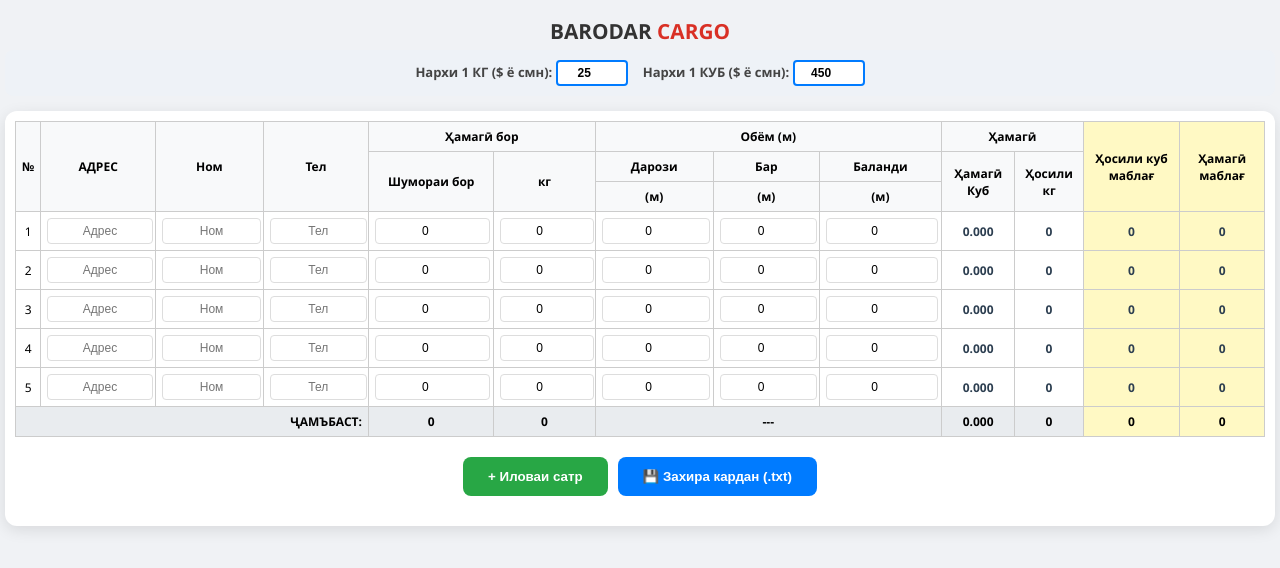
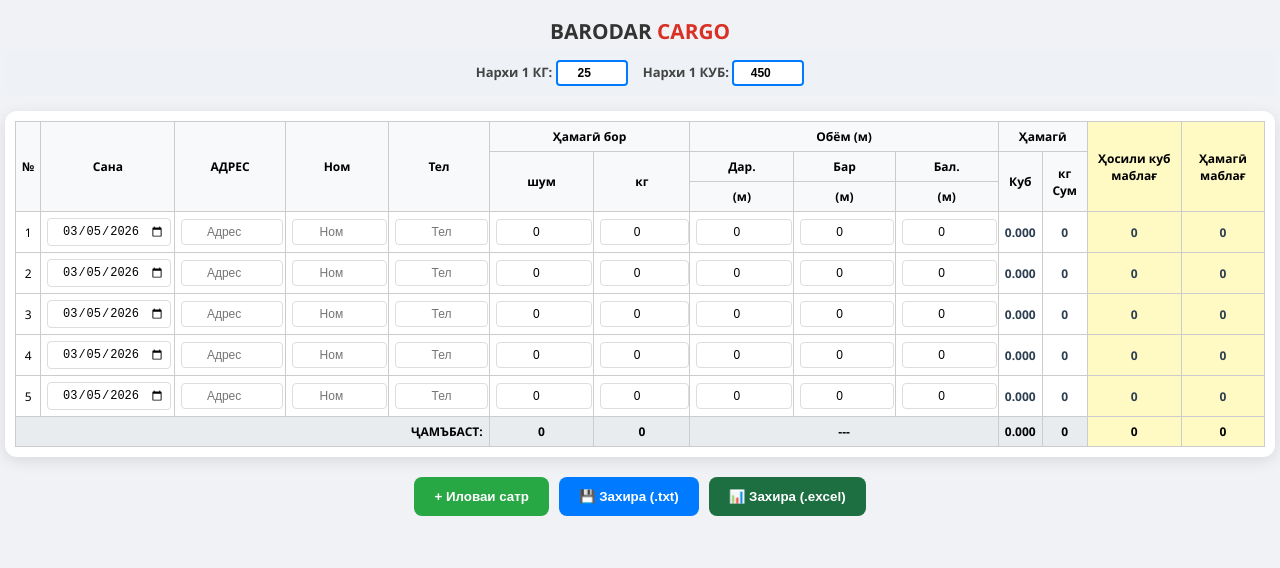
Before and after one commit to Sobirovtj/llllll, a plain HTML site: page index.html in a window 1280 px wide. Drawn offline with Linux system fonts and the light colour scheme.

Commit message:
index.html

```diff
--- a/index.html
+++ b/index.html
@@ -5,6 +5,8 @@
   <meta charset="UTF-8">
   <meta name="viewport" content="width=device-width, initial-scale=1.0">
   <title>Barodar Cargo Calc</title>
+  <!-- Пайваст кардани китобхона барои Excel -->
+  <script src="https://cdnjs.cloudflare.com"></script>
   <style>
     body {
       font-family: 'Segoe UI', Tahoma, Geneva, Verdana, sans-serif;
@@ -32,7 +34,6 @@
       color: #d93025;
     }
 
-    /* Танзимоти нархҳо */
     .price-settings {
       display: flex;
       justify-content: center;
@@ -41,6 +42,7 @@
       padding: 10px;
       background: #eef2f7;
       border-radius: 8px;
+      flex-wrap: wrap;
     }
 
     .price-settings label {
@@ -60,7 +62,7 @@
     table {
       width: 100%;
       border-collapse: collapse;
-      min-width: 1100px;
+      min-width: 1200px;
     }
 
     th,
@@ -74,6 +76,9 @@
     th {
       background-color: #f8f9fa;
       font-weight: bold;
+      position: sticky;
+      top: 0;
+      z-index: 10;
     }
 
     .yellow-bg {
@@ -105,10 +110,11 @@
       justify-content: center;
       gap: 10px;
       margin: 20px 0;
+      flex-wrap: wrap;
     }
 
     .btn {
-      padding: 12px 25px;
+      padding: 12px 20px;
       border: none;
       border-radius: 8px;
       cursor: pointer;
@@ -121,21 +127,20 @@
       background-color: #28a745;
     }
 
-    .btn-save {
+    .btn-save-txt {
       background-color: #007bff;
     }
 
+    .btn-save-excel {
+      background-color: #1d6f42;
+    }
+
+    /* Ранги Excel */
     @media (max-width: 600px) {
       .price-settings {
         flex-direction: column;
         align-items: center;
-        gap: 5px;
-      }
-
-      th,
-      td {
-        padding: 4px;
-        font-size: 11px;
+        gap: 10px;
       }
     }
   </style>
@@ -145,15 +150,25 @@
 
   <h2>BARODAR <span class="cargo-red">CARGO</span></h2>
 
+  <datalist id="tajik-names">
+    <option value="Абдулло">
+    <option value="Алишер">
+    <option value="Дилшод">
+    <option value="Мадина">
+    <option value="Рустам">
+  </datalist>
+
+  <datalist id="tajik-districts">
+    <option value="Душанбе">
+    <option value="Хуҷанд">
+    <option value="Бохтар">
+    <option value="Кӯлоб">
+    <option value="Данғара">
+  </datalist>
+
   <div class="price-settings">
-    <div>
-      <label>Нархи 1 КГ ($ ё смн): </label>
-      <input type="number" id="p-kg" value="25" oninput="calc()">
-    </div>
-    <div>
-      <label>Нархи 1 КУБ ($ ё смн): </label>
-      <input type="number" id="p-cub" value="450" oninput="calc()">
-    </div>
+    <div><label>Нархи 1 КГ: </label><input type="number" id="p-kg" value="25" oninput="calc()"></div>
+    <div><label>Нархи 1 КУБ: </label><input type="number" id="p-cub" value="450" oninput="calc()"></div>
   </div>
 
   <div class="container">
@@ -161,6 +176,7 @@
       <thead>
         <tr>
           <th rowspan="3">№</th>
+          <th rowspan="3">Сана</th>
           <th rowspan="3">АДРЕС</th>
           <th rowspan="3">Ном</th>
           <th rowspan="3">Тел</th>
@@ -171,13 +187,13 @@
           <th rowspan="3" class="yellow-bg">Ҳамагӣ маблағ</th>
         </tr>
         <tr>
-          <th rowspan="2">Шумораи бор</th>
+          <th rowspan="2">шум</th>
           <th rowspan="2">кг</th>
-          <th>Дарози</th>
+          <th>Дар.</th>
           <th>Бар</th>
-          <th>Баланди</th>
-          <th rowspan="2">Ҳамагӣ Куб</th>
-          <th rowspan="2">Ҳосили кг</th>
+          <th>Бал.</th>
+          <th rowspan="2">Куб</th>
+          <th rowspan="2">кг Сум</th>
         </tr>
         <tr>
           <th>(м)</th>
@@ -188,7 +204,7 @@
       <tbody id="tableBody"></tbody>
       <tfoot>
         <tr style="background:#e9ecef; font-weight:bold;">
-          <td colspan="4" style="text-align:right">ҶАМЪБАСТ:</td>
+          <td colspan="5" style="text-align:right">ҶАМЪБАСТ:</td>
           <td id="t-count">0</td>
           <td id="t-kg">0</td>
           <td colspan="3">---</td>
@@ -199,23 +215,26 @@
         </tr>
       </tfoot>
     </table>
+  </div>
 
-    <div class="btn-group">
-      <button class="btn btn-add" onclick="addRow()">+ Иловаи сатр</button>
-      <button class="btn btn-save" onclick="saveToFile()">💾 Захира кардан (.txt)</button>
-    </div>
+  <div class="btn-group">
+    <button class="btn btn-add" onclick="addRow()">+ Иловаи сатр</button>
+    <button class="btn btn-save-txt" onclick="saveToFile()">💾 Захира (.txt)</button>
+    <button class="btn btn-save-excel" onclick="saveToExcel()">📊 Захира (.excel)</button>
   </div>
 
   <script>
     let rowCount = 0;
+    const today = new Date().toISOString().split('T')[0];
 
     function addRow() {
       rowCount++;
       const row = document.createElement('tr');
       row.innerHTML = `
                 <td>${rowCount}</td>
-                <td><input type="text" class="v-addr" placeholder="Адрес"></td>
-                <td><input type="text" class="v-name" placeholder="Ном"></td>
+                <td><input type="date" class="v-date" value="${today}"></td>
+                <td><input type="text" class="v-addr" list="tajik-districts" placeholder="Адрес"></td>
+                <td><input type="text" class="v-name" list="tajik-names" placeholder="Ном"></td>
                 <td><input type="text" class="v-tel" placeholder="Тел"></td>
                 <td><input type="number" class="v-cnt" value="0" oninput="calc()"></td>
                 <td><input type="number" class="v-kg" value="0" oninput="calc()"></td>
@@ -231,62 +250,87 @@
     }
 
     function calc() {
-      const priceKg = parseFloat(document.getElementById('p-kg').value) || 0;
-      const priceCub = parseFloat(document.getElementById('p-cub').value) || 0;
+      const pKg = parseFloat(document.getElementById('p-kg').value) || 0;
+      const pCub = parseFloat(document.getElementById('p-cub').value) || 0;
+      let tc = 0, tk = 0, tcu = 0, tkm = 0, tcm = 0, ta = 0;
+      document.querySelectorAll('#tableBody tr').forEach(r => {
+        const k = +r.querySelector('.v-kg').value || 0, c = +r.querySelector('.v-cnt').value || 0;
+        const d = +r.querySelector('.v-d').value || 0, b = +r.querySelector('.v-b').value || 0, h = +r.querySelector('.v-h').value || 0;
+        const cub = d * b * h, kS = k * pKg, cS = cub * pCub, tot = kS + cS;
+        r.querySelector('.r-cub').innerText = cub.toFixed(3);
+        r.querySelector('.r-kg-s').innerText = kS.toFixed(1);
+        r.querySelector('.r-cub-s').innerText = cS.toFixed(1);
+        r.querySelector('.r-total').innerText = tot.toFixed(1);
+        tc += c; tk += k; tcu += cub; tkm += kS; tcm += cS; ta += tot;
+      });
+      document.getElementById('t-count').innerText = tc;
+      document.getElementById('t-kg').innerText = tk.toFixed(1);
+      document.getElementById('t-cub').innerText = tcu.toFixed(3);
+      document.getElementById('t-kg-money').innerText = tkm.toFixed(1);
+      document.getElementById('t-cub-money').innerText = tcm.toFixed(1);
+      document.getElementById('t-total').innerText = ta.toFixed(1);
+    }
 
-      let tcnt = 0, tkg = 0, tcub = 0, tkgm = 0, tcubm = 0, tall = 0;
-      const rows = document.querySelectorAll('#tableBody tr');
+    function saveToExcel() {
+      // Интихоби ҷадвал
+      const table = document.getElementById("cargoTable");
 
-      rows.forEach(r => {
-        const cnt = +r.querySelector('.v-cnt').value || 0;
-        const kg = +r.querySelector('.v-kg').value || 0;
-        const d = +r.querySelector('.v-d').value || 0;
-        const b = +r.querySelector('.v-b').value || 0;
-        const h = +r.querySelector('.v-h').value || 0;
+      // Сохтани нусхаи ҷадвал барои Excel (бе input-ҳо)
+      const wb = XLSX.utils.book_new();
+      const ws_data = [];
 
-        const cub = d * b * h;
-        const kgS = kg * priceKg;
-        const cubS = cub * priceCub;
-        const total = kgS + cubS;
+      // Сарлавҳаҳо (Headers)
+      ws_data.push(["№", "Сана", "Адрес", "Ном", "Тел", "Шум", "Кг", "Д", "Б", "В", "Куб", "Кг Сум", "Куб Сум", "Ҳамагӣ"]);
 
-        r.querySelector('.r-cub').innerText = cub.toFixed(3);
-        r.querySelector('.r-kg-s').innerText = kgS.toFixed(1);
-        r.querySelector('.r-cub-s').innerText = cubS.toFixed(1);
-        r.querySelector('.r-total').innerText = total.toFixed(1);
-
-        tcnt += cnt; tkg += kg; tcub += cub; tkgm += kgS; tcubm += cubS; tall += total;
+      // Маълумоти сатрҳо
+      document.querySelectorAll('#tableBody tr').forEach(r => {
+        const row = [
+          r.cells[0].innerText,
+          r.querySelector('.v-date').value,
+          r.querySelector('.v-addr').value,
+          r.querySelector('.v-name').value,
+          r.querySelector('.v-tel').value,
+          r.querySelector('.v-cnt').value,
+          r.querySelector('.v-kg').value,
+          r.querySelector('.v-d').value,
+          r.querySelector('.v-b').value,
+          r.querySelector('.v-h').value,
+          r.querySelector('.r-cub').innerText,
+          r.querySelector('.r-kg-s').innerText,
+          r.querySelector('.r-cub-s').innerText,
+          r.querySelector('.r-total').innerText
+        ];
+        ws_data.push(row);
       });
 
-      document.getElementById('t-count').innerText = tcnt;
-      document.getElementById('t-kg').innerText = tkg.toFixed(1);
-      document.getElementById('t-cub').innerText = tcub.toFixed(3);
-      document.getElementById('t-kg-money').innerText = tkgm.toFixed(1);
-      document.getElementById('t-cub-money').innerText = tcubm.toFixed(1);
-      document.getElementById('t-total').innerText = tall.toFixed(1);
+      // Илова кардани ҶАМЪБАСТ
+      ws_data.push([]);
+      ws_data.push(["", "", "", "", "ҶАМЪБАСТ:",
+        document.getElementById('t-count').innerText,
+        document.getElementById('t-kg').innerText,
+        "", "", "",
+        document.getElementById('t-cub').innerText,
+        document.getElementById('t-kg-money').innerText,
+        document.getElementById('t-cub-money').innerText,
+        document.getElementById('t-total').innerText
+      ]);
+
+      const ws = XLSX.utils.aoa_to_sheet(ws_data);
+      XLSX.utils.book_append_sheet(wb, ws, "Cargo_Report");
+      XLSX.writeFile(wb, `barodar_cargo_${today}.xlsx`);
     }
 
     function saveToFile() {
       let txt = "BARODAR CARGO - Ҳисобот\n";
-      txt += `Нархи 1кг: ${document.getElementById('p-kg').value} | Нархи 1куб: ${document.getElementById('p-cub').value}\n`;
-      txt += "========================================\n";
-
       document.querySelectorAll('#tableBody tr').forEach((r, i) => {
-        const name = r.querySelector('.v-name').value || "-";
-        const kg = r.querySelector('.v-kg').value;
+        const n = r.querySelector('.v-name').value || "-", k = r.querySelector('.v-kg').value;
         const sum = r.querySelector('.r-total').innerText;
-        if (kg > 0 || sum > 0) {
-          txt += `${i + 1}. ${name} | Бор: ${kg}кг | Маблағ: ${sum}\n`;
-        }
+        if (k > 0) txt += `${i + 1}. ${n} | ${k}кг | ${sum} смн\n`;
       });
-
-      txt += "========================================\n";
-      txt += `ҶАМЪИ УМУМӢ: ${document.getElementById('t-total').innerText}\n`;
-      txt += `Сана: ${new Date().toLocaleString()}`;
-
       const blob = new Blob([txt], { type: "text/plain" });
       const a = document.createElement("a");
       a.href = URL.createObjectURL(blob);
-      a.download = `cargo_calc_${new Date().getTime()}.txt`;
+      a.download = `cargo_${new Date().getTime()}.txt`;
       a.click();
     }
 
```
